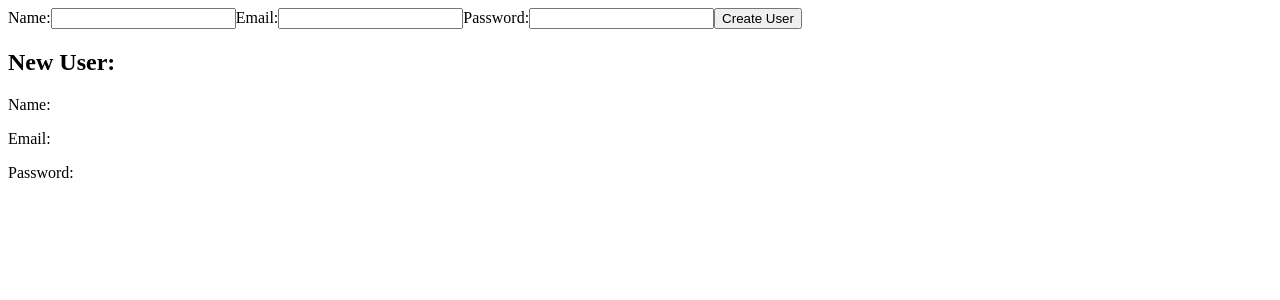
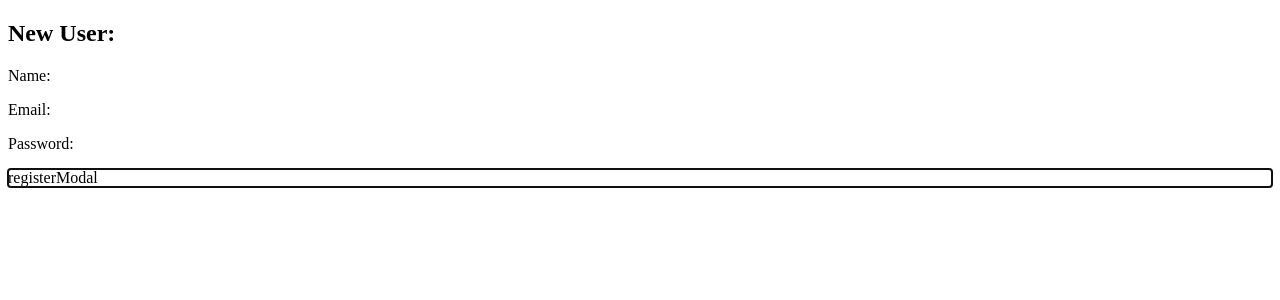
Before and after one commit to EliottClavier/T-WEB-800, an Angular app in the folder front/: page /register-user in a window 1280 px wide. Shown: the top 300 px of the page. Built offline with nearby package versions, Linux system fonts and the light colour scheme.

Commit message:
[WEB-192] : Refacto code for register-user component

```diff
--- a/front/package.json
+++ b/front/package.json
@@ -20,6 +20,7 @@
     "@angular/platform-browser": "^15.2.0",
     "@angular/platform-browser-dynamic": "^15.2.0",
     "@angular/router": "^15.2.0",
+    "@ng-bootstrap/ng-bootstrap": "^14.0.1",
     "rxjs": "~7.8.0",
     "tslib": "^2.3.0",
     "zone.js": "~0.12.0"
--- a/front/src/app/app.module.ts
+++ b/front/src/app/app.module.ts
@@ -5,6 +5,7 @@ import { AppRoutingModule } from './app-routing.module';
 import { AppComponent } from './app.component';
 import { RegisterUserComponent } from './components/register-user/register-user.component';
 import {FormsModule} from "@angular/forms";
+import { NgbModal } from '@ng-bootstrap/ng-bootstrap';
 
 @NgModule({
   declarations: [
--- a/front/src/app/components/register-user/register-user.component.html
+++ b/front/src/app/components/register-user/register-user.component.html
@@ -1,3 +1,4 @@
+<ng-template #registerModal>
   <div>
     <label for="name">Name:</label>
     <input type="text" id="name" [(ngModel)]="name">
@@ -10,6 +11,7 @@
 
     <button (click)="createUser()">Create User</button>
   </div>
+</ng-template>
 
 <div class="alert alert-danger" *ngIf="errorMessage">{{ errorMessage }}</div>
 
--- a/front/src/app/components/register-user/register-user.component.ts
+++ b/front/src/app/components/register-user/register-user.component.ts
@@ -1,5 +1,13 @@
-import {Component, NgModule} from '@angular/core';
+import {Component} from '@angular/core';
 import {Register} from "../../models/register.model";
+import {NgbModal} from "@ng-bootstrap/ng-bootstrap";
+
+const ERROR_MESSAGES = {
+  EMPTY_FIELDS: 'Please fill in all fields',
+  SHORT_PASSWORD: 'Password must be at least 6 characters',
+  INVALID_EMAIL: 'Invalid email address',
+  NONE: ''
+};
 
 @Component({
   selector: 'app-register-user',
@@ -14,7 +22,7 @@ export class RegisterUserComponent {
   newUser: Register;
   errorMessage: string;
 
-  constructor() {
+  constructor(private modalService: NgbModal) {
     this.name = '';
     this.email = '';
     this.password = '';
@@ -23,20 +31,35 @@ export class RegisterUserComponent {
    }
 
   ngOnInit(): void {
+  }
 
+  ngAfterViewInit(): void {
+    this.modalService.open('registerModal');
+  }
+
+  isFieldEmpty(value: string): boolean {
+    return value.trim() === '';
+  }
+
+  isPasswordTooShort(password: string): boolean {
+    return password.length < 6;
+  }
+
+  isEmailInvalid(email: string): boolean {
+    const emailRegex = /^[^\s@]+@[^\s@]+\.[^\s@]+$/;
+    return !emailRegex.test(email);
   }
 
   createUser() {
-    const email_regex = /^[^\s@]+@[^\s@]+\.[^\s@]+$/;
-    if (this.name === '' || this.email === '' || this.password === '') {
-      this.errorMessage = 'Please fill in all fields';
-    } else if (this.password.length < 6) {
-      this.errorMessage = 'Password must be at least 6 characters';
-    } else if(!email_regex.test(this.email)) {
-      this.errorMessage = 'Invalid email address';
+    if (this.isFieldEmpty(this.name) || this.isFieldEmpty(this.email) || this.isFieldEmpty(this.password)) {
+      this.errorMessage = ERROR_MESSAGES.EMPTY_FIELDS;
+    } else if (this.isPasswordTooShort(this.password)) {
+      this.errorMessage = ERROR_MESSAGES.SHORT_PASSWORD;
+    } else if (this.isEmailInvalid(this.email)) {
+      this.errorMessage = ERROR_MESSAGES.INVALID_EMAIL;
     } else {
       this.newUser = new Register(this.name, this.email, this.password);
-      this.errorMessage = '';
+      this.errorMessage = ERROR_MESSAGES.NONE;
     }
   }
 }
```
Also changed, not shown: 2 other files (tests, documents, lock files or other folders). Lines whose indentation alone changed are shown as unchanged.
